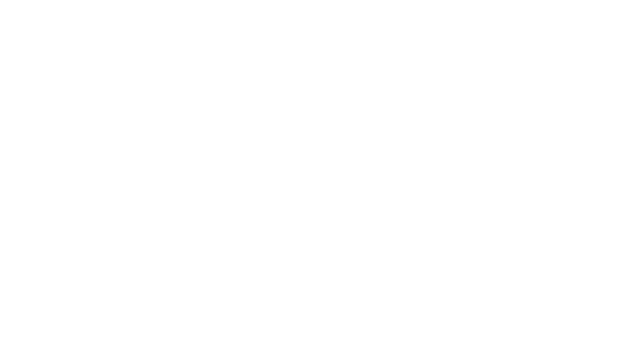
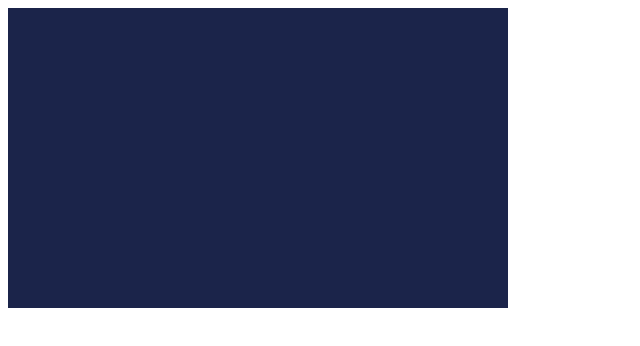
Before and after one commit to anbustamante/Contador, a plain HTML site: page index.html in a window 1280 px wide. Shown: the whole page, without its empty margins (0-640 px from the left). Drawn offline with Linux system fonts and the light colour scheme.

Commit message:
Link css + div contenedor

```diff
--- a/index.html
+++ b/index.html
@@ -3,10 +3,13 @@
 <head>
     <meta charset="UTF-8">
     <meta http-equiv="X-UA-Compatible" content="IE=edge">
+    <link rel="stylesheet" href="style.css">
     <meta name="viewport" content="width=device-width, initial-scale=1.0">
-    <title>Document</title>
+    <title>Contador</title>
 </head>
 <body>
+    <div class="contenedor">
 
+    </div>
 </body>
 </html>
--- a/style.css
+++ b/style.css
@@ -0,0 +1,6 @@
+.contenedor{
+    background-color:#1B244A;
+    width: 500px;
+    height: 300px;
+    display: flex;
+}
```
